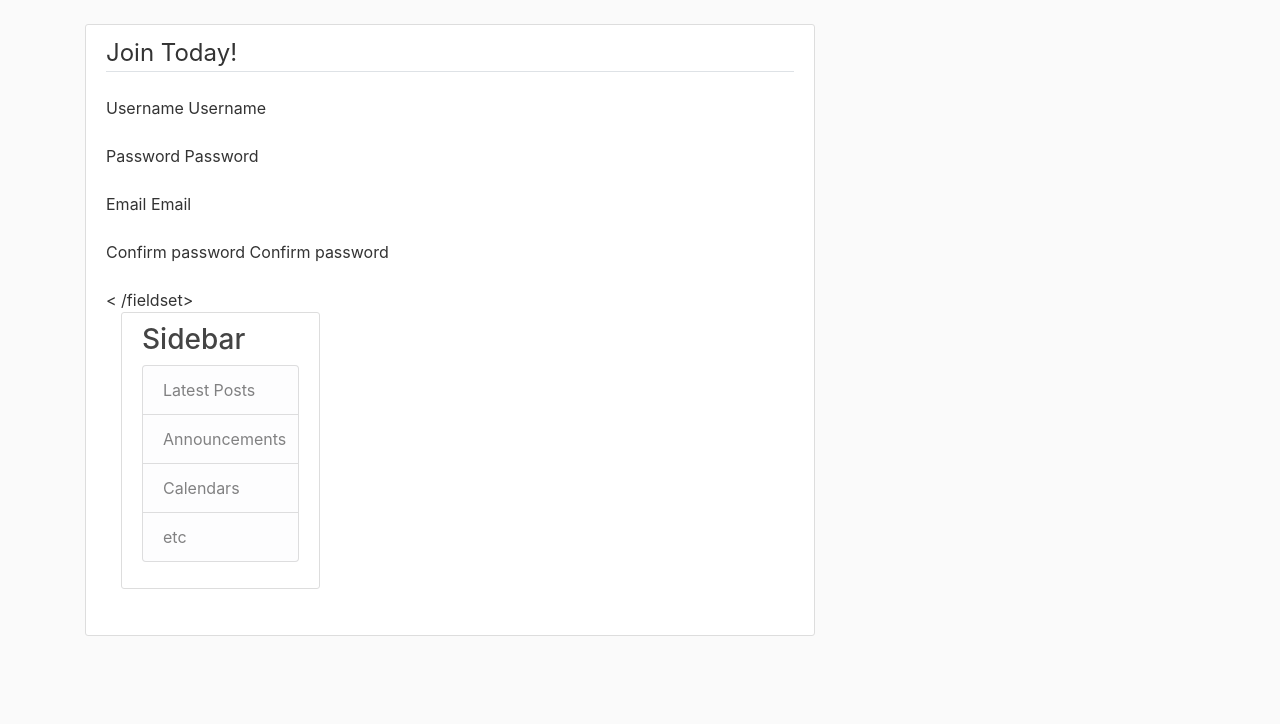
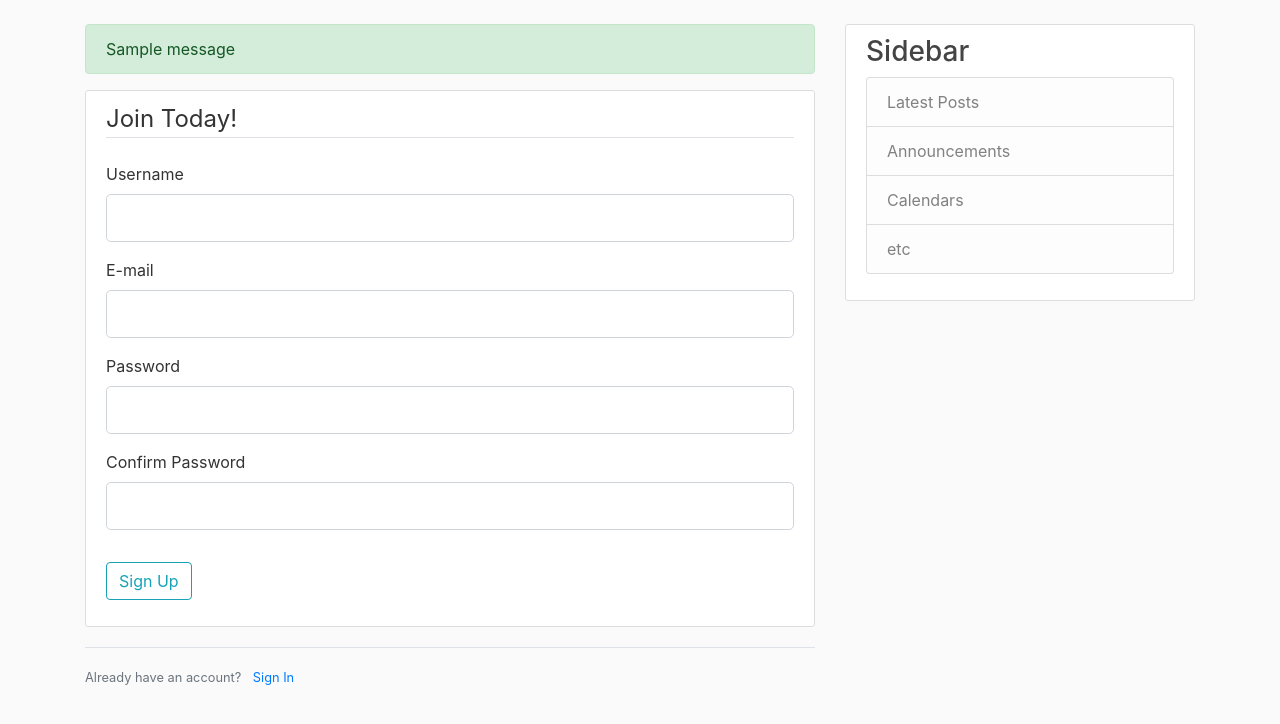
Before and after one commit to IshaanArekar/Python-Flask-Blog, a Flask app: template Templates/register.html in a window 1280 px wide. Shown: the part 56-780 px from the top of the page. Run offline with Flask 3, Linux system fonts and the light colour scheme; the template is opened without the code that fills it: values that come from a table or form of the project are taken from there, most other values are stand-ins (such as "Sample title", 1, 10 or a date in 2020); one stand-in notice (Sample message) is shown; form fields are guessed from the names that the template uses; some libraries are stand-ins or nearby versions.

Commit message:
Added venv variable, fixed form errors

```diff
--- a/Templates/layout.html
+++ b/Templates/layout.html
@@ -23,13 +23,13 @@
       </button>
       <div class="collapse navbar-collapse" id="navbarToggle">
         <div class="navbar-nav mr-auto">
-          <a class="nav-item nav-link" href="/">Home</a>
-          <a class="nav-item nav-link" href="/about">About</a>
+          <a class="nav-item nav-link" href="{{url_for('home')}}">Home</a>
+          <a class="nav-item nav-link" href="{{url_for('about')}}">About</a>
         </div>
         <!-- Navbar Right Side -->
         <div class="navbar-nav">
-          <a class="nav-item nav-link" href="/login">Login</a>
-          <a class="nav-item nav-link" href="/register">Register</a>
+          <a class="nav-item nav-link" href="{{url_for('login')}}">Login</a>
+          <a class="nav-item nav-link" href="{{url_for('register')}}">Register</a>
         </div>
       </div>
     </div>
@@ -38,6 +38,15 @@
     <main role="main" class="container">
   <div class="row">
     <div class="col-md-8">
+      {% with messages = get_flashed_messages(with_categories=true) %}
+    {% if messages %}
+        {% for category, message in messages %}
+            <div class="alert alert-{{ category }}">
+                {{ message }}
+            </div>
+        {% endfor %}
+    {% endif %}
+{% endwith %}
       {% block content %}{% endblock %}
     </div>
     <div class="col-md-4">
--- a/Templates/register.html
+++ b/Templates/register.html
@@ -1,33 +1,76 @@
-{%extends "layout.html"%}
-{%block content%}
-     <div class = 'content-section'>
-        <form method = "POST" action = "">
-            {{form.hidden_tag()}}
-            <fieldset class = "form-group">
-                <legend class = "border-bottom mb-4"> Join Today!</legend>
-                <div>
-                    <div class = "form-group">
-                    {{form.username.label(class = "form-control-label")}}
-                    {{form.username.label(class = "form-control-label form-control-label-lg")}}
-                </div>
-                <div>
-                    <div class = "form-group">
-                    {{form.Password.label(class = "form-control-label")}}
-                    {{form.Password.label(class = "form-control-label form-control-label-lg")}}
-                </div>
-                <div>
-                    <div class = "form-group">
-                    {{form.Email.label(class = "form-control-label")}}
-                    {{form.Email.label(class = "form-control-label form-control-label-lg")}}
-                </div>
-                <div>
-                    <div class = "form-group">
-                    {{form.Confirm_Password.label(class = "form-control-label")}}
-                    {{form.Confirm_Password.label(class = "form-control-label form-control-label-lg")}}
+{% extends "layout.html" %}
+{% block content %}
+    <div class="content-section">
+        <form method="POST" action="">
+            {{ form.hidden_tag() }}
+            <fieldset class="form-group">
+                <legend class="border-bottom mb-4">Join Today!</legend>
+
+                <div class="form-group">
+                    {{ form.username.label(class="form-control-label") }}
+                    {% if form.username.errors %}
+                        {{ form.username(class="form-control form-control-lg is-invalid") }}
+                        <div class="invalid-feedback">
+                            {% for error in form.username.errors %}
+                                <span>{{ error }}</span>
+                            {% endfor %}
+                        </div>
+                    {% else %}
+                        {{ form.username(class="form-control form-control-lg") }}
+                    {% endif %}
                 </div>
 
+                <div class="form-group">
+                    {{ form.email.label(class="form-control-label") }}
+                    {% if form.email.errors %}
+                        {{ form.email(class="form-control form-control-lg is-invalid") }}
+                        <div class="invalid-feedback">
+                            {% for error in form.email.errors %}
+                                <span>{{ error }}</span>
+                            {% endfor %}
+                        </div>
+                    {% else %}
+                        {{ form.email(class="form-control form-control-lg") }}
+                    {% endif %}
+                </div>
 
-            < /fieldset>
+                <div class="form-group">
+                    {{ form.password.label(class="form-control-label") }}
+                    {% if form.password.errors %}
+                        {{ form.password(class="form-control form-control-lg is-invalid") }}
+                        <div class="invalid-feedback">
+                            {% for error in form.password.errors %}
+                                <span>{{ error }}</span>
+                            {% endfor %}
+                        </div>
+                    {% else %}
+                        {{ form.password(class="form-control form-control-lg") }}
+                    {% endif %}
+                </div>
+
+                <div class="form-group">
+                    {{ form.confirm_password.label(class="form-control-label") }}
+                    {% if form.confirm_password.errors %}
+                        {{ form.confirm_password(class="form-control form-control-lg is-invalid") }}
+                        <div class="invalid-feedback">
+                            {% for error in form.confirm_password.errors %}
+                                <span>{{ error }}</span>
+                            {% endfor %}
+                        </div>
+                    {% else %}
+                        {{ form.confirm_password(class="form-control form-control-lg") }}
+                    {% endif %}
+                </div>
+
+            </fieldset>
+            <div class="form-group">
+                {{ form.submit(class="btn btn-outline-info") }}
+            </div>
         </form>
-     </div>
-{%endblock%}
+    </div>
+    <div class="border-top pt-3">
+        <small class="text-muted">
+            Already have an account? <a class="ml-2" href="{{ url_for('login') }}">Sign In</a>
+        </small>
+    </div>
+{% endblock %}
--- a/flaskblog.py
+++ b/flaskblog.py
@@ -1,5 +1,14 @@
-from flask import Flask , render_template, url_for
+from flask import Flask , render_template, url_for, flash, redirect
+from dotenv import load_dotenv
+import os
+from forms import RegistrationForm, LogInForm
+
+load_dotenv()
 app = Flask(__name__)
+app.config['SECRET_KEY'] = os.environ.get('SECRET_KEY')
+
+
+
 
 posts = [
     {
@@ -20,19 +29,34 @@ posts = [
     ]
 
 
-
 @app.route("/")
 @app.route("/home")
 def home():
     return render_template('home.html', posts = posts)
 
-
-
-
 @app.route("/about")
 def about():
     return render_template('about.html', title = 'About')
 
+@app.route("/register", methods = ['GET', 'POST'])
+def register():
+    form = RegistrationForm()
+    if form.validate_on_submit():
+        flash(f"Account created for {form.username.data}!", 'success')
+        return redirect(url_for('home'))
+    return render_template('register.html', form = form , title = 'Register')
+
+@app.route("/login", methods=['GET', 'POST'])
+def login():
+    form = LogInForm()
+    if form.validate_on_submit():
+        if form.email.data == 'admin@blog.com' and form.password.data == 'password':
+            flash('You have been logged in!', 'success')
+            return redirect(url_for('home'))
+        else:
+            flash('Login Unsuccessful. Please check username and password', 'danger')
+    return render_template('login.html', title='Login', form=form)
+
 
 if __name__ == '__main__':
     app.run(debug=True, port= 5001)
--- a/forms.py
+++ b/forms.py
@@ -1,6 +1,16 @@
-from flak_wtf import FlaskForm
-from wtforms import StringField
-from wtforms.validators import DataRequired , length
+from flask_wtf import FlaskForm
+from wtforms import StringField, PasswordField, SubmitField, BooleanField
+from wtforms.validators import DataRequired, Length, Email, EqualTo
 
 class RegistrationForm(FlaskForm):
-    Username = StringField('Username', validators = [DataRequired(), length(min = 2, max = 20) ])
+    username = StringField('Username', validators=[DataRequired(), Length(min=2, max=20)])
+    email = StringField('E-mail', validators=[DataRequired(), Email()])
+    password = PasswordField('Password', validators=[DataRequired()])
+    confirm_password = PasswordField('Confirm Password', validators=[DataRequired(), EqualTo('password')])
+    submit = SubmitField('Sign Up')
+
+class LogInForm(FlaskForm):
+    email = StringField('E-mail', validators=[DataRequired(), Email()])
+    password = PasswordField('Password', validators=[DataRequired()])
+    remember = BooleanField('Remember me')
+    submit = SubmitField('Log in')
```
Also changed, not shown: Templates/login.html (+55 -0 lines), 1 other file.
